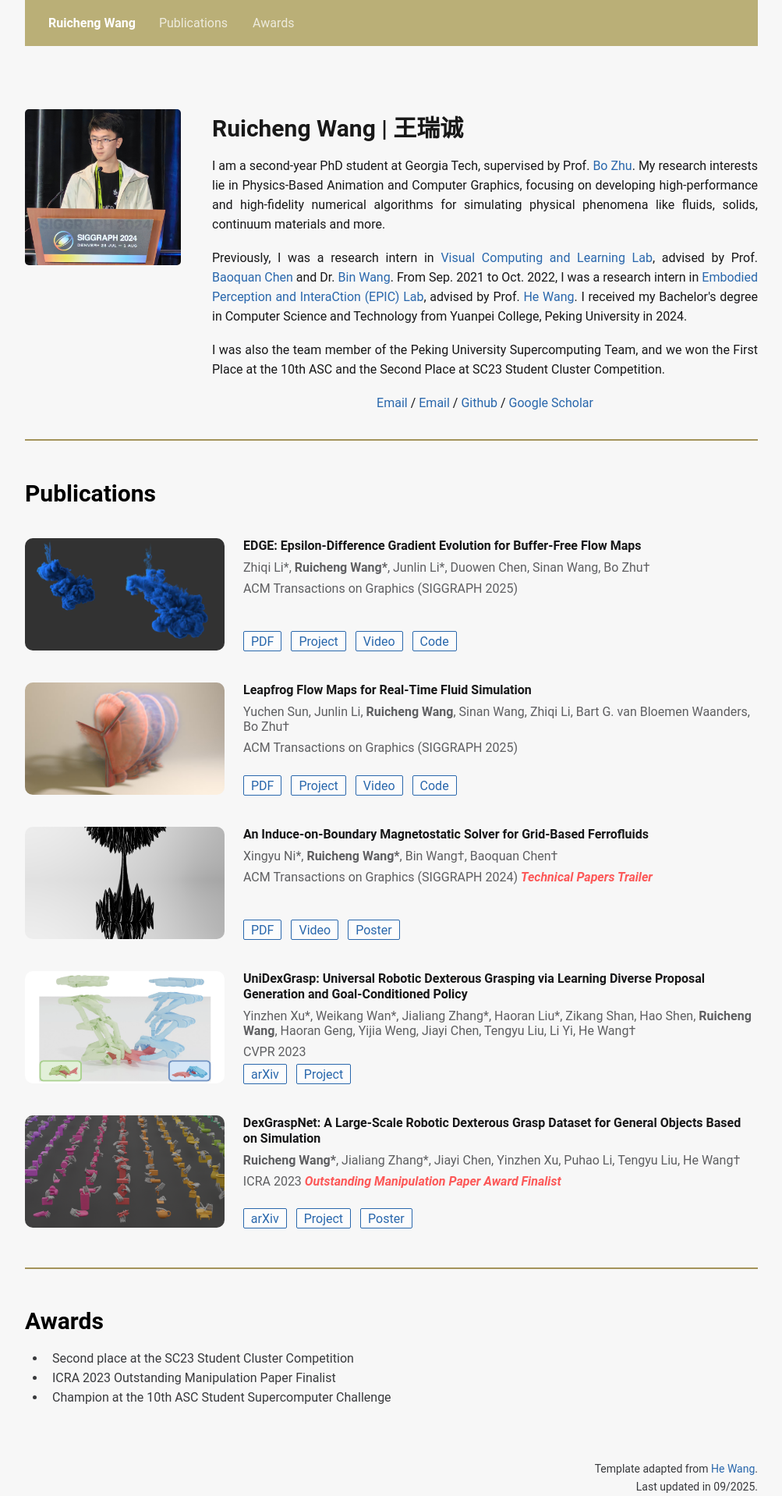
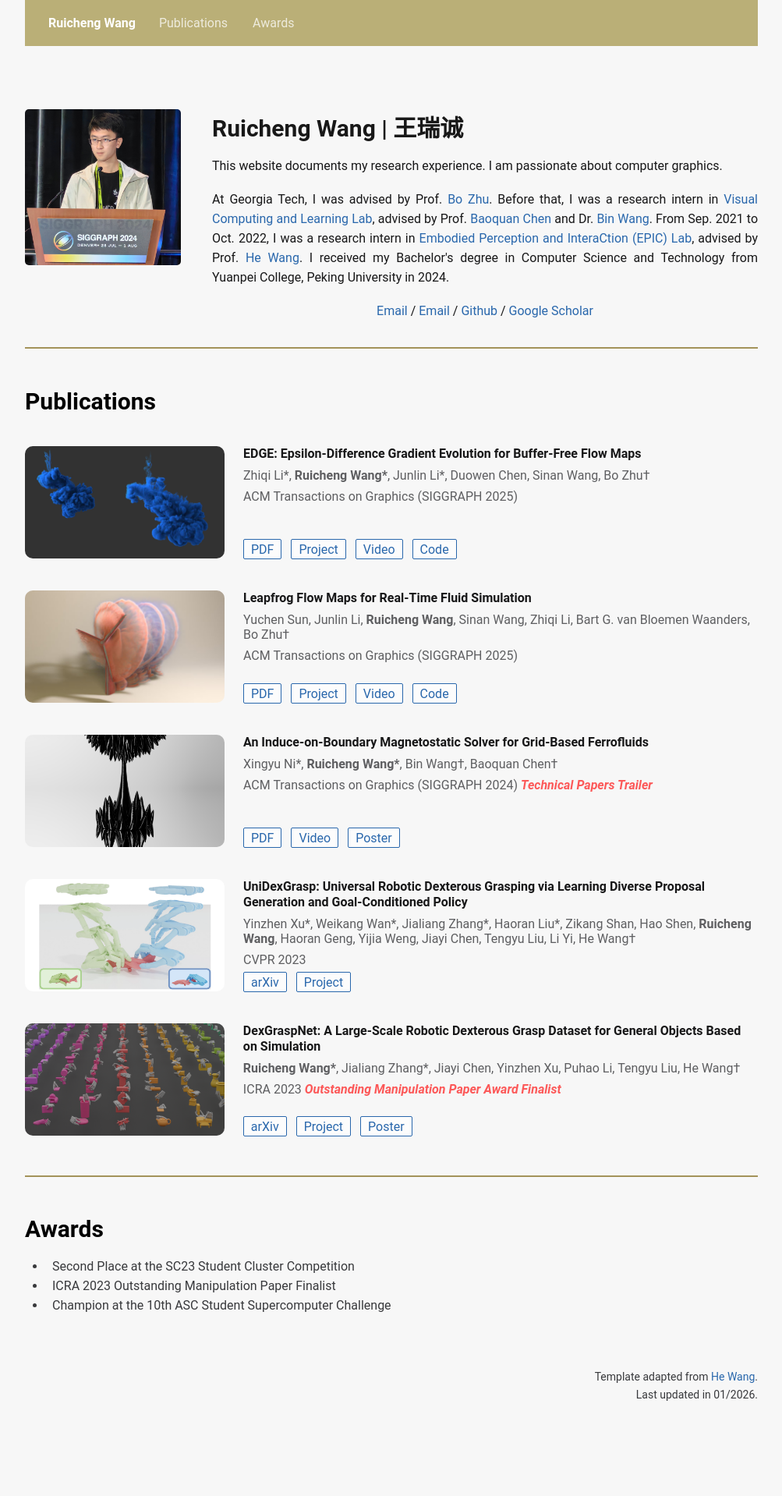
Before and after one commit to wrc042/wrc042.github.io, a plain HTML site: page index.html in a window 1280 px wide. Shown: the whole page at 78% size, without its empty margins (138-1141 px from the left). After the commit the page ends 1800 px from the top, so only its background shows below. Drawn offline with Linux system fonts and the light colour scheme.

Commit message:
update info

```diff
--- a/index.html
+++ b/index.html
@@ -20,22 +20,17 @@
             <div class="info-right">
               <div class="info-title">Ruicheng Wang | 王瑞诚</div>
               <p>
-                I am a second-year PhD student at Georgia Tech, supervised by Prof. <a href="https://faculty.cc.gatech.edu/~bozhu/">Bo Zhu</a>.
-                My research interests lie in Physics-Based Animation and Computer Graphics,
-                focusing on developing high-performance and high-fidelity numerical algorithms for simulating physical phenomena like fluids, solids, continuum materials and more.
+                This website documents my research experience.
+                I am passionate about computer graphics.
               </p>
               <br>
               <p>
-                Previously, I was a research intern in <a href="https://vcl.pku.edu.cn/">Visual Computing and Learning Lab</a>,
+                At Georgia Tech, I was advised by Prof. <a href="https://faculty.cc.gatech.edu/~bozhu/">Bo Zhu</a>.
+                Before that, I was a research intern in <a href="https://vcl.pku.edu.cn/">Visual Computing and Learning Lab</a>,
                 advised by Prof. <a href="https://baoquanchen.info/">Baoquan Chen</a> and Dr. <a href="https://binwangbfa.github.io/">Bin Wang</a>.
                 From Sep. 2021 to Oct. 2022, I was a research intern in <a href="https://pku-epic.github.io/">Embodied Perception and InteraCtion (EPIC) Lab</a>,
                 advised by Prof. <a href="https://hughw19.github.io/">He Wang</a>.
                 I received my Bachelor's degree in Computer Science and Technology from Yuanpei College, Peking University in 2024.
-              </p>
-              <br>
-              <p>
-                I was also the team member of the Peking University Supercomputing Team, and we won the First Place at the 10th ASC
-                and the Second Place at SC23 Student Cluster Competition.
               </p>
               <br>
               <p style="text-align: center;">
@@ -172,12 +167,12 @@
         <div id="awards" class="main-news">
           <div class="title">Awards</div>
           <ul>
-            <li>Second place at the SC23 Student Cluster Competition</li>
+            <li>Second Place at the SC23 Student Cluster Competition</li>
             <li>ICRA 2023 Outstanding Manipulation Paper Finalist</li>
             <li>Champion at the 10th ASC Student Supercomputer Challenge</li>
             <li></li>
           </ul>
-          <p style="text-align: right;font-size: 14px;">Template adapted from <a href="https://hughw19.github.io/" style="font-size: 14px;">He Wang</a>.<br>Last updated in 09/2025.</p>
+          <p style="text-align: right;font-size: 14px;">Template adapted from <a href="https://hughw19.github.io/" style="font-size: 14px;">He Wang</a>.<br>Last updated in 01/2026.</p>
         </div>
       </div>
     </div>
```
